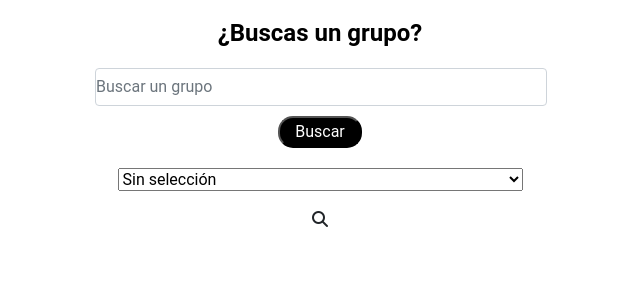
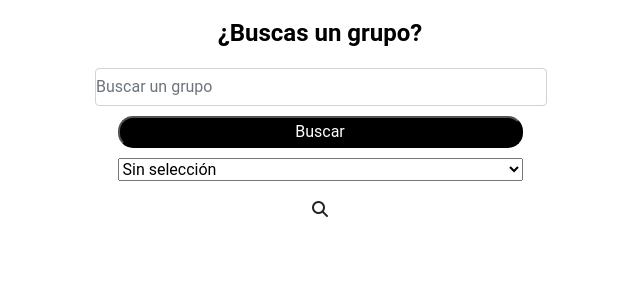
Before and after one commit to iesgrancapitan-proyectos/202021daw_junio_yourmusic-hipema-mario, a Django app: page / in a window 1280 px wide. Shown: the part 205-505 px from the top of the page, without its empty margins (320-960 px from the left). Run offline with Django 3.2, Linux system fonts and the light colour scheme; data comes from the database, SQL or seed files in the repository; some libraries are stand-ins or nearby versions.

Commit message:
corrección mi-cuenta button en sass

```diff
--- a/static/css/style.css
+++ b/static/css/style.css
@@ -247,6 +247,12 @@ header img {
   margin: auto;
   text-align: center;
   max-width: 450px;
+}
+
+.mi-cuenta button {
+  display: block;
+  margin: 10px auto;
+  width: 90%;
 }
 
 .mi-cuenta select {
--- a/static/css/style.sass
+++ b/static/css/style.sass
@@ -208,6 +208,10 @@ header img
   margin: auto
   text-align: center
   max-width: 450px
+  button
+    display: block
+    margin: 10px auto
+    width: 90%
   select
     display: block
     margin: 10px auto
```
Also changed, not shown: static/css/style.min.css.
